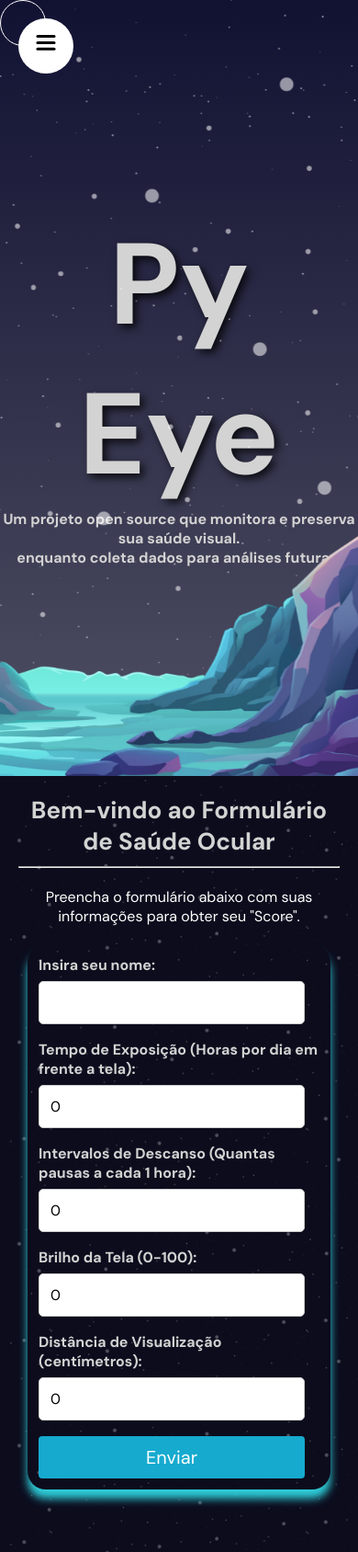
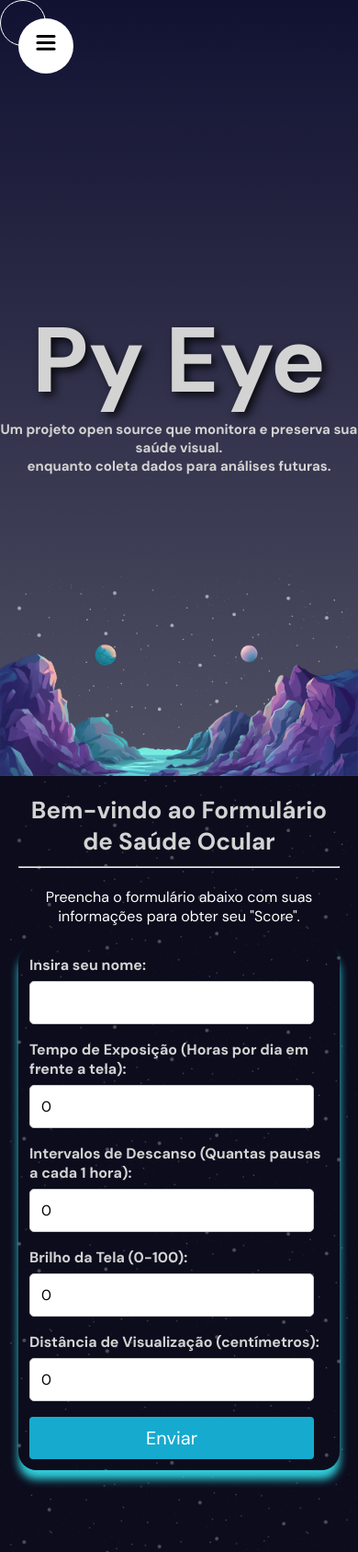
Before and after one commit to Jdalarmi/PyEye, a React (Vite) app in the folder app/frontend/pyeye/: page / in a window 390 px wide. Shown: the whole page at 92% size. Built offline with nearby package versions, Linux system fonts and the light colour scheme.

Commit message:
Responsive CSS

```diff
--- a/app/frontend/pyeye/src/app.scss
+++ b/app/frontend/pyeye/src/app.scss
@@ -1,3 +1,4 @@
+
 html{
     scroll-snap-type: y mandatory;
     scroll-behavior: smooth;
@@ -70,3 +71,18 @@ section{
         text-align: center;
       }
   }
+  @mixin mobile {
+    @media (max-width: 738px) {
+      @content;
+    }
+  }
+  @mixin tablet {
+    @media (max-width: 1024px) {
+      @content;
+    }
+  }
+  @mixin desktop {
+    @media (max-width: 1366px) {
+      @content;
+    }
+  }
--- a/app/frontend/pyeye/src/components/form/form.scss
+++ b/app/frontend/pyeye/src/components/form/form.scss
@@ -1,4 +1,6 @@
-body {
+@import "../../app.scss";
+
+body{
   background-image: url("/stars_transparent.png");
   background-size: cover;
   background-position: bottom;
@@ -13,6 +15,11 @@ body {
     max-width: 600px;
     margin: 0 auto;
     padding: 20px;
+    @include mobile {
+      background-size: contain;
+      background-repeat: no-repeat;
+    }
+
   }
 
   .formulario-intro {
@@ -22,11 +29,19 @@ body {
     h2 {
       font-size: 26px;
       margin-bottom: 10px;
+      @include mobile {
+        background-size: contain;
+        background-repeat: no-repeat;
+      }
     }
 
     p {
       font-size: 16px;
       color: #ffffff;
+      @include mobile {
+        background-size: contain;
+        background-repeat: no-repeat;
+      }
     }
   }
 
@@ -75,22 +90,14 @@ body {
         &:hover {
           background-color: #b426df;
         }
-
         &:disabled {
           background-color: #16aacf;
           pointer-events: none;
         }
       }
     }
-}
-
-/* Responsiveness */
-@media only screen and (max-width: 768px) {
-  .formulario-container {
-    max-width: 100%;
-  }
-
-  .formulario-card {
-    margin: 0 10px;
+    @include mobile {
+      background-size: contain;
+      background-repeat: no-repeat;
     }
   }
--- a/app/frontend/pyeye/src/components/parallax/parallax.scss
+++ b/app/frontend/pyeye/src/components/parallax/parallax.scss
@@ -1,3 +1,5 @@
+@import "../../app.scss";
+
 .parallax{
     width: 100%;
     height: 100%;
@@ -9,13 +11,21 @@
 
 
     h1{
-        font-size: 125px;
+        font-size: 100px;
         text-align: center;
         text-shadow: 4px 4px 10px rgba(0, 0, 0, 0.8);
+        @include mobile {
+            background-size: contain;
+            background-repeat: no-repeat;
+          }
     }
     p{
-        font-size: 16px;
+        font-size: 15px;
         text-shadow: none;
+        @include mobile {
+            background-size: contain;
+            background-repeat: no-repeat;
+          }
     }
     .mountains{
         background-image: url("/mountains.png");
@@ -25,6 +35,10 @@
         height: 100%;
         position: absolute;
         z-index: 3;
+        @include mobile {
+            background-size: contain;
+            background-repeat: no-repeat;
+          }
     }
     .planets{
         background-image: url("/planets.png");
@@ -34,6 +48,10 @@
         height: 100%;
         position: absolute;
         z-index: 2;
+        @include mobile {
+            background-size: contain;
+            background-repeat: no-repeat;
+          }
     }
     .stars{
         background-image: url("/stars.png");
@@ -43,6 +61,10 @@
         height: 100%;
         position: absolute;
         z-index: 1;
+        @include mobile {
+            background-size: contain;
+            background-repeat: no-repeat;
+          }
     }
 
 }
--- a/app/frontend/pyeye/src/components/sidebar/links/Links.jsx
+++ b/app/frontend/pyeye/src/components/sidebar/links/Links.jsx
@@ -28,7 +28,7 @@ const itemVariants = {
 const Links = () => {
 
     const items = [
-        {title: "Github", link: "https://github.com/Jdalarmi"},
+        {title: "Github", link: "https://github.com/Jdalarmi/PyEye"},
         {title: "Linkedin", link: "https://www.linkedin.com/in/jeferson-dalarmi/"},
     ]
     const links = [
```
Also changed, not shown: app/frontend/pyeye/src/Test.jsx (deleted, +0 -18 lines). Lines whose indentation alone changed are shown as unchanged.
